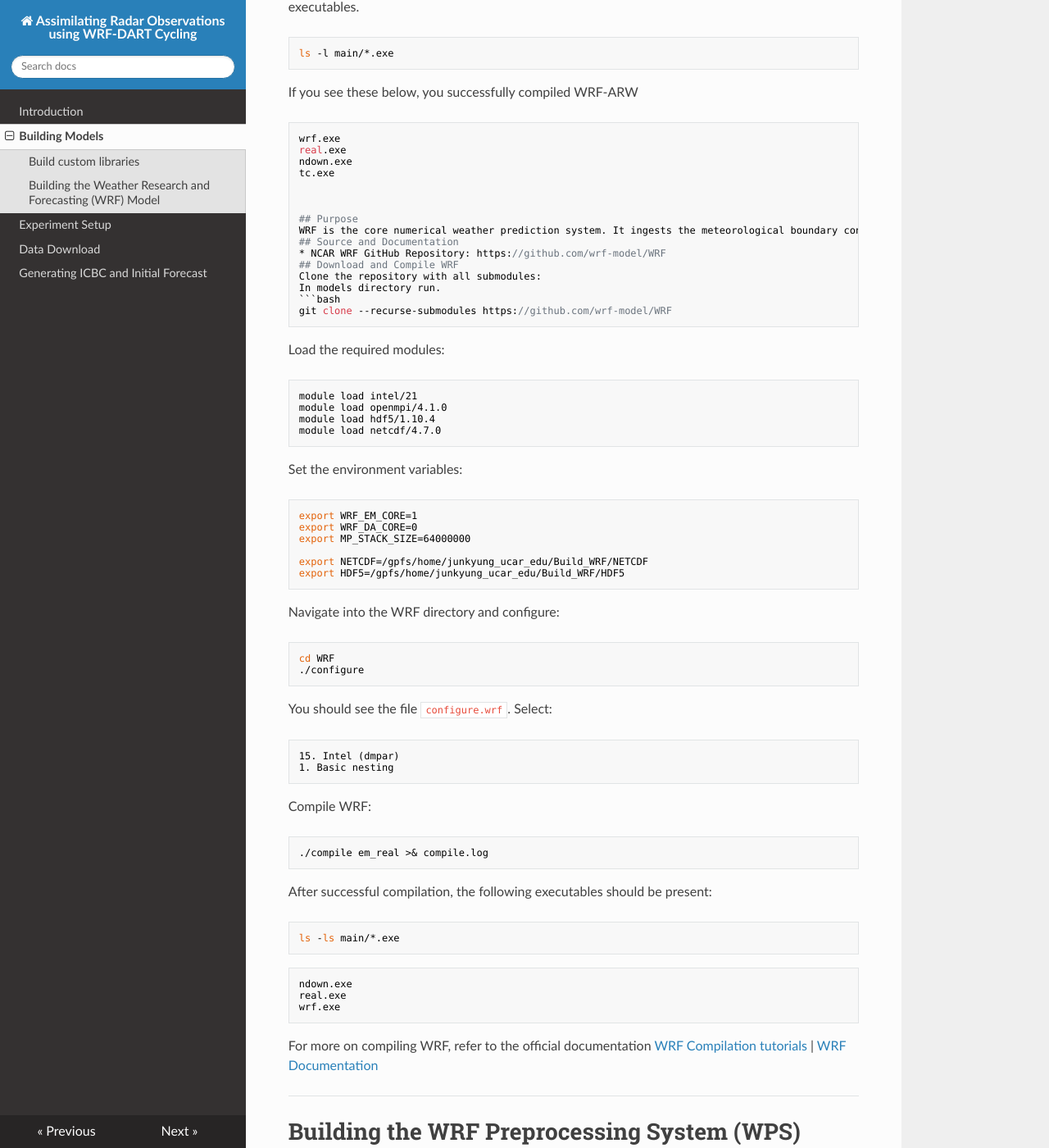
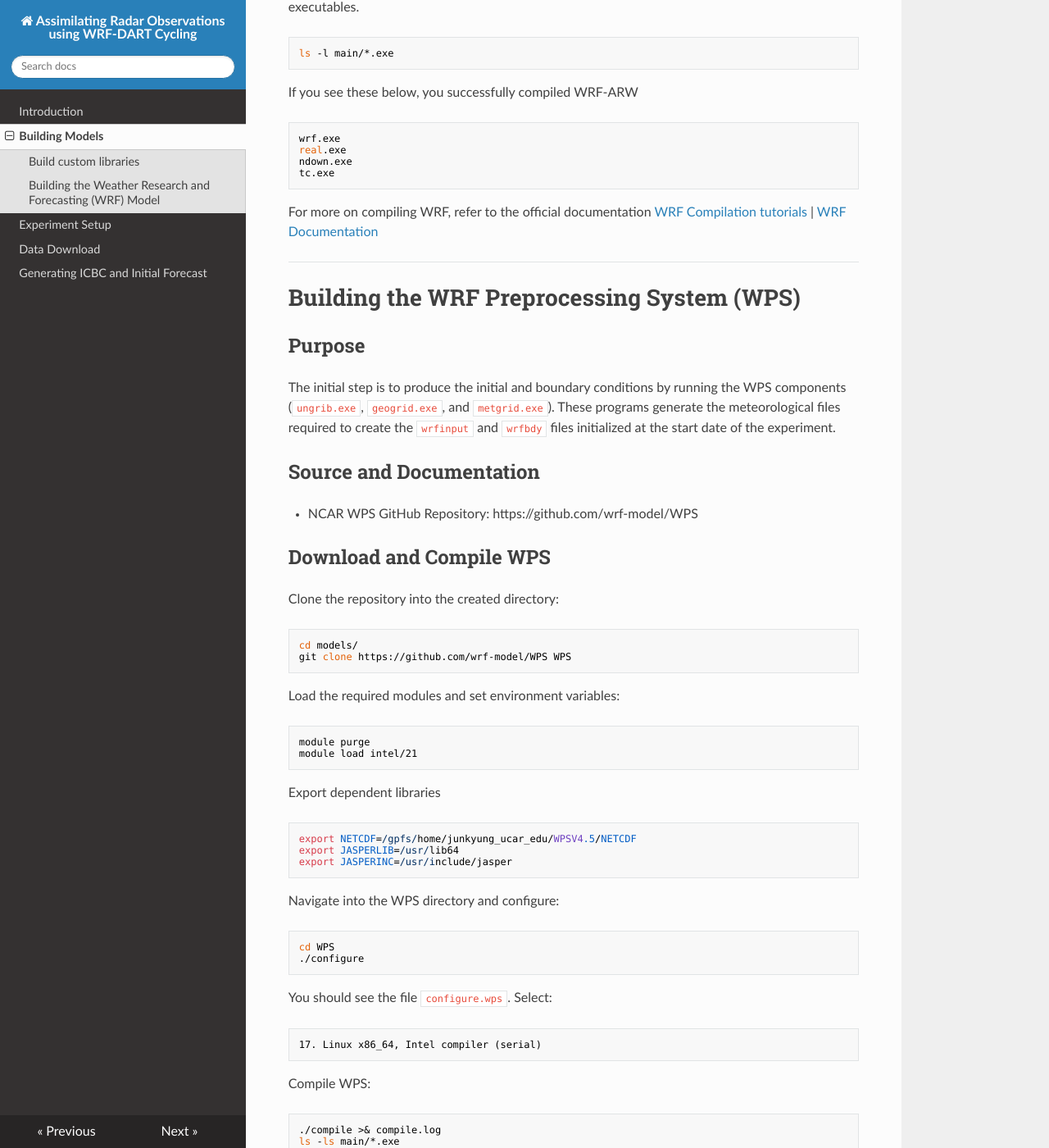
Before and after one commit to stephen-asare/WRF-DART-CYCLING, an MkDocs documentation site: the page built from docs/building_models.md, in a window 1280 px wide and 1400 px high, scrolled down 1890 px. Shown: the whole window at 82% size. Built offline with MkDocs 1.6.1, drawn with Linux system fonts in a browser that asks for light colours; nearby versions of some CDN libraries.

Commit message:
Update building_models.md

````diff
--- a/docs/building_models.md
+++ b/docs/building_models.md
@@ -74,59 +74,6 @@ wrf.exe
 real.exe
 ndown.exe
 tc.exe
-
-
-
-## Purpose
-WRF is the core numerical weather prediction system. It ingests the meteorological boundary conditions generated by WPS and performs the atmospheric simulations required for the Observation System Simulation Experiment (OSSE).
-## Source and Documentation
-* NCAR WRF GitHub Repository: https://github.com/wrf-model/WRF
-## Download and Compile WRF
-Clone the repository with all submodules:
-In models directory run.
-```bash
-git clone --recurse-submodules https://github.com/wrf-model/WRF
-```
-Load the required modules:
-```bash
-module load intel/21
-module load openmpi/4.1.0
-module load hdf5/1.10.4
-module load netcdf/4.7.0
-```
-Set the environment variables:
-```bash
-export WRF_EM_CORE=1
-export WRF_DA_CORE=0
-export MP_STACK_SIZE=64000000
-
-export NETCDF=/gpfs/home/junkyung_ucar_edu/Build_WRF/NETCDF
-export HDF5=/gpfs/home/junkyung_ucar_edu/Build_WRF/HDF5
-```
-Navigate into the WRF directory and configure:
-
-```bash
-cd WRF
-./configure
-```
-You should see the file `configure.wrf`.
-Select:
-```text
-15. Intel (dmpar)
-1. Basic nesting
-```
-Compile WRF:
-```bash
-./compile em_real >& compile.log
-```
-After successful compilation, the following executables should be present:
-```bash
-ls -ls main/*.exe
-```
-```text
-ndown.exe
-real.exe
-wrf.exe
 ```
 For more on compiling WRF, refer to the official documentation [WRF Compilation tutorials](https://www2.mmm.ucar.edu/wrf/users/wrf_users_guide/build/html/compiling.html) | [WRF Documentation](https://www2.mmm.ucar.edu/wrf/OnLineTutorial/compilation_tutorial.php)
 
````
